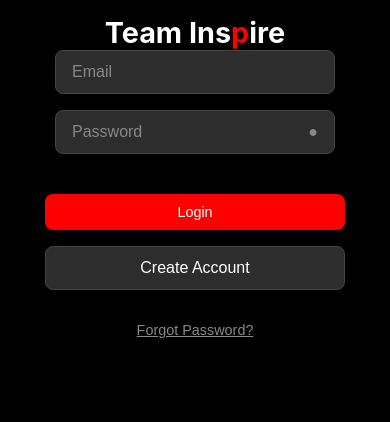
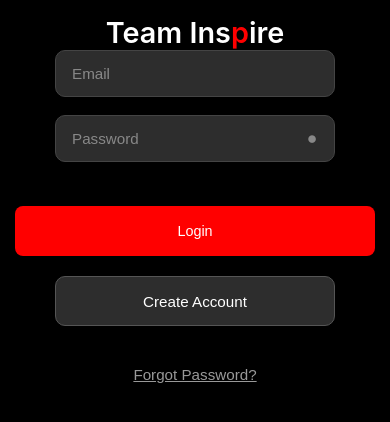
Before and after one commit to CardChase151/BandOfBrothers, a React (Create React App) app: page / in a window 390 px wide. Shown: the top 422 px of the page. Built offline with nearby package versions, Linux system fonts and the light colour scheme; no server answers.

Commit message:
Fix button widths on desktop 5x

```diff
--- a/src/onboarding/createAccount.js
+++ b/src/onboarding/createAccount.js
@@ -130,7 +130,6 @@ function CreateAccount() {
         className="button-primary"
         onClick={handleCreateAccount}
         disabled={isCreatingAccount}
-        style={{ maxWidth: '300px' }}
       >
         {isCreatingAccount ? (
           <div style={{ display: 'flex', alignItems: 'center', justifyContent: 'center', gap: '8px' }}>
--- a/src/onboarding/login.js
+++ b/src/onboarding/login.js
@@ -88,7 +88,6 @@ function Login() {
         className="button-primary"
         onClick={handleLogin}
         disabled={isLoggingIn}
-        style={{ maxWidth: '300px' }}
       >
         {isLoggingIn ? (
           <div style={{ display: 'flex', alignItems: 'center', justifyContent: 'center', gap: '8px' }}>
@@ -106,7 +105,7 @@ function Login() {
           'Login'
         )}
       </button>
-      <button className="button-secondary" onClick={goToCreateAccount} style={{ maxWidth: '300px' }}>Create Account</button>
+      <button className="button-secondary" onClick={goToCreateAccount}>Create Account</button>
       <button className="button-link" onClick={goToForgotPassword}>Forgot Password?</button>
     </div>
   );
--- a/src/onboarding/onboarding.css
+++ b/src/onboarding/onboarding.css
@@ -2,56 +2,54 @@
   display: flex;
   flex-direction: column;
   align-items: center;
+  justify-content: center;
   min-height: 100vh;
-  padding: 40px 20px 20px 20px;
+  padding: 40px 20px;
   background-color: #000000;
   box-sizing: border-box;
 }
 
 .title {
-  font-size: 2.5rem;
+  font-size: 2.8rem;
   color: #ffffff;
-  margin-bottom: 3rem;
-  margin-top: 2rem;
+  margin-bottom: 2.5rem;
   text-align: center;
-}
-
-@media (max-width: 768px) {
-  .container {
-    padding: 20px 15px 15px 15px;
-  }
-
-  .title {
-    font-size: 2rem;
-    margin-bottom: 2rem;
-    margin-top: 1rem;
-  }
+  font-weight: 600;
 }
 
 .brand-accent {
   color: #ff0000;
 }
 
+/* Create Account subtitle */
+h2 {
+  color: #ffffff;
+  font-size: 1.4rem;
+  margin: -1rem 0 2rem 0;
+  text-align: center;
+  font-weight: 400;
+}
+
 .input-container {
   display: flex;
   flex-direction: column;
   align-items: center;
-  gap: 16px;
+  gap: 20px;
   width: 100%;
-  max-width: 320px;
-  margin-bottom: 2rem;
+  max-width: 360px;
+  margin-bottom: 2.5rem;
 }
 
 input {
   background-color: #2d2d2d;
   border: 1px solid #444;
   color: #ffffff;
-  padding: 14px 16px;
-  border-radius: 8px;
+  padding: 16px 18px;
+  border-radius: 10px;
   font-size: 1rem;
   width: 100%;
   box-sizing: border-box;
-  transition: border-color 0.2s ease;
+  transition: all 0.2s ease;
 }
 
 input::placeholder {
@@ -61,7 +59,7 @@ input::placeholder {
 input:focus {
   outline: none;
   border-color: #ff0000;
-  box-shadow: 0 0 0 2px rgba(255, 0, 0, 0.2);
+  box-shadow: 0 0 0 3px rgba(255, 0, 0, 0.15);
 }
 
 .input-with-toggle {
@@ -70,24 +68,25 @@ input:focus {
 }
 
 .input-with-toggle input {
-  padding-right: 45px;
+  padding-right: 50px;
 }
 
 .toggle-button {
   position: absolute;
-  right: 12px;
+  right: 15px;
   top: 50%;
   transform: translateY(-50%);
   background: none;
   color: #888;
   border: none;
-  width: 20px;
-  height: 20px;
+  width: 24px;
+  height: 24px;
   display: flex;
   align-items: center;
   justify-content: center;
   cursor: pointer;
-  font-size: 1rem;
+  font-size: 1.1rem;
+  transition: color 0.2s ease;
 }
 
 .toggle-button:hover {
@@ -98,66 +97,71 @@ input:focus {
   background-color: #ff0000;
   color: white;
   border: none;
-  padding: 14px 24px;
-  border-radius: 8px;
+  padding: 16px 32px;
+  border-radius: 10px;
+  font-size: 1rem;
+  font-weight: 600;
+  cursor: pointer;
+  width: 100%;
+  max-width: 360px;
+  margin: 12px 0;
+  box-sizing: border-box;
+  transition: all 0.2s ease;
+  display: flex;
+  align-items: center;
+  justify-content: center;
+  min-height: 54px;
+}
+
+.button-primary:hover:not(:disabled) {
+  background-color: #cc0000;
+  transform: translateY(-1px);
+  box-shadow: 0 4px 12px rgba(255, 0, 0, 0.3);
+}
+
+.button-primary:disabled {
+  background-color: #666;
+  cursor: not-allowed;
+  transform: none;
+  box-shadow: none;
+}
+
+.button-secondary {
+  background-color: #2d2d2d;
+  color: white;
+  border: 1px solid #555;
+  padding: 16px 32px;
+  border-radius: 10px;
   font-size: 1rem;
   font-weight: 500;
   cursor: pointer;
   width: 100%;
-  max-width: 320px;
+  max-width: 360px;
   margin: 8px 0;
   box-sizing: border-box;
   transition: all 0.2s ease;
   display: flex;
   align-items: center;
   justify-content: center;
-}
-
-.button-primary:hover:not(:disabled) {
-  background-color: #cc0000;
-  transform: translateY(-1px);
-}
-
-.button-primary:disabled {
-  background-color: #666;
-  cursor: not-allowed;
-  transform: none;
-}
-
-.button-secondary {
-  background-color: #2d2d2d;
-  color: white;
-  border: 1px solid #444;
-  padding: 14px 24px;
-  border-radius: 8px;
-  font-size: 1rem;
-  font-weight: 500;
-  cursor: pointer;
-  width: 100%;
-  max-width: 320px;
-  margin: 8px 0;
-  box-sizing: border-box;
-  transition: all 0.2s ease;
-  display: flex;
-  align-items: center;
-  justify-content: center;
+  min-height: 54px;
 }
 
 .button-secondary:hover {
   background-color: #3d3d3d;
   border-color: #ff0000;
   transform: translateY(-1px);
+  box-shadow: 0 4px 8px rgba(0, 0, 0, 0.3);
 }
 
 .button-link {
   background: none;
-  color: #888;
+  color: #999;
   border: none;
-  font-size: 0.9rem;
+  font-size: 0.95rem;
   cursor: pointer;
-  margin: 16px 0 8px 0;
+  margin: 20px 0 0 0;
   text-decoration: underline;
-  padding: 8px;
+  padding: 12px;
   transition: color 0.2s ease;
 }
 
@@ -165,17 +169,64 @@ input:focus {
   color: #ff0000;
 }
 
-/* Additional spacing for create account subtitle */
-h2 {
-  color: #ffffff;
-  font-size: 1.5rem;
-  margin-bottom: 1.5rem;
-  margin-top: -1rem;
-  text-align: center;
-  font-weight: 400;
+/* Mobile Responsive */
+@media (max-width: 768px) {
+  .container {
+    padding: 30px 20px;
+    justify-content: flex-start;
+    padding-top: 100px;
+  }
+
+  .title {
+    font-size: 2.2rem;
+    margin-bottom: 2rem;
+  }
+
+  .input-container {
+    max-width: 300px;
+    gap: 18px;
+    margin-bottom: 2rem;
+  }
+
+  input {
+    padding: 14px 16px;
+    font-size: 0.95rem;
+  }
+
+  .input-with-toggle input {
+    padding-right: 45px;
+  }
+
+  .toggle-button {
+    right: 12px;
+    width: 22px;
+    height: 22px;
+  }
+
+  .button-primary,
+  .button-secondary {
+    max-width: 300px;
+    padding: 14px 24px;
+    font-size: 0.95rem;
+    min-height: 50px;
+  }
+
+  h2 {
+    font-size: 1.2rem;
+    margin: -0.5rem 0 1.5rem 0;
+  }
 }
 
-@media (max-width: 768px) {
+@media (max-width: 480px) {
+  .container {
+    padding: 20px 15px;
+    padding-top: 80px;
+  }
+
+  .title {
+    font-size: 2rem;
+  }
+
   .input-container {
     max-width: 280px;
   }
@@ -183,15 +234,6 @@ h2 {
   .button-primary,
   .button-secondary {
     max-width: 280px;
-    padding: 12px 20px;
-  }
-
-  input {
-    padding: 12px 16px;
-  }
-
-  h2 {
-    font-size: 1.3rem;
   }
 }
 
```
